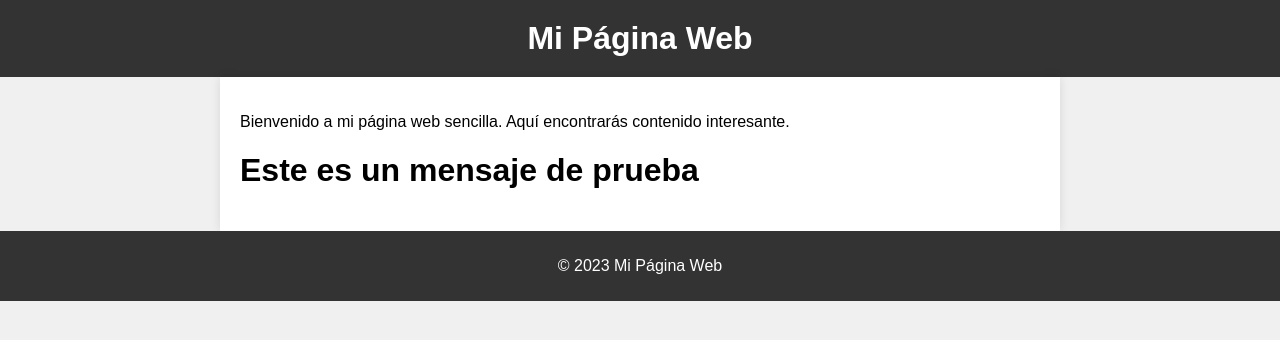
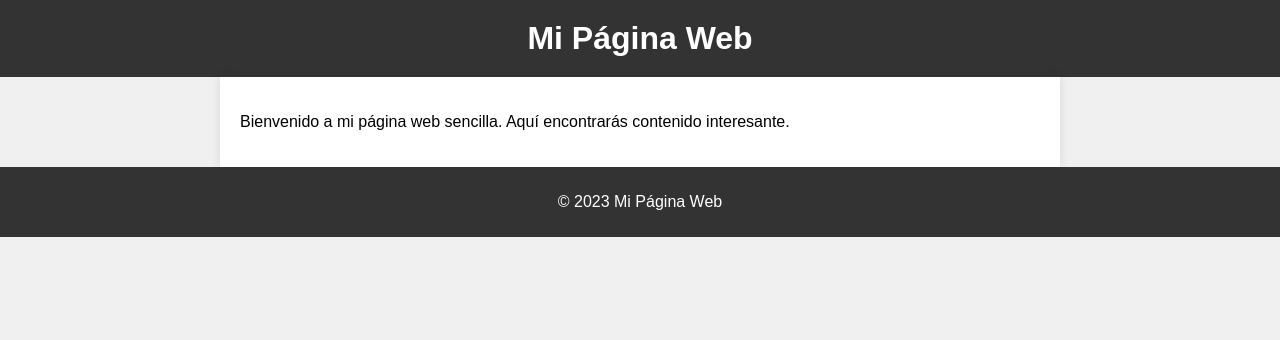
Before and after one commit to darredondoe/AutomatizacionII, a plain HTML site: page index.html in a window 1280 px wide. Drawn offline with Linux system fonts and the light colour scheme.

Commit message:
Este commit es de prueba

```diff
--- a/index.html
+++ b/index.html
@@ -12,7 +12,6 @@
     </header>
     <main>
         <p>Bienvenido a mi página web sencilla. Aquí encontrarás contenido interesante.</p>
-    <h1>Este es un mensaje de prueba</h1>
     </main>
     <footer>
         <p>&copy; 2023 Mi Página Web</p>
--- /dev/null
+++ b/styles.css
@@ -0,0 +1,36 @@
+/* Estilos para el cuerpo de la página */
+body {
+    font-family: Arial, sans-serif;
+    margin: 0;
+    padding: 0;
+    background-color: #f0f0f0;
+}
+
+/* Estilos para el encabezado */
+header {
+    background-color: #333;
+    color: #fff;
+    text-align: center;
+    padding: 20px;
+}
+
+header h1 {
+    margin: 0;
+}
+
+/* Estilos para el contenido principal */
+main {
+    padding: 20px;
+    max-width: 800px;
+    margin: 0 auto;
+    background-color: #fff;
+    box-shadow: 0 0 10px rgba(0, 0, 0, 0.1);
+}
+
+/* Estilos para el pie de página */
+footer {
+    text-align: center;
+    background-color: #333;
+    color: #fff;
+    padding: 10px;
+}
```
